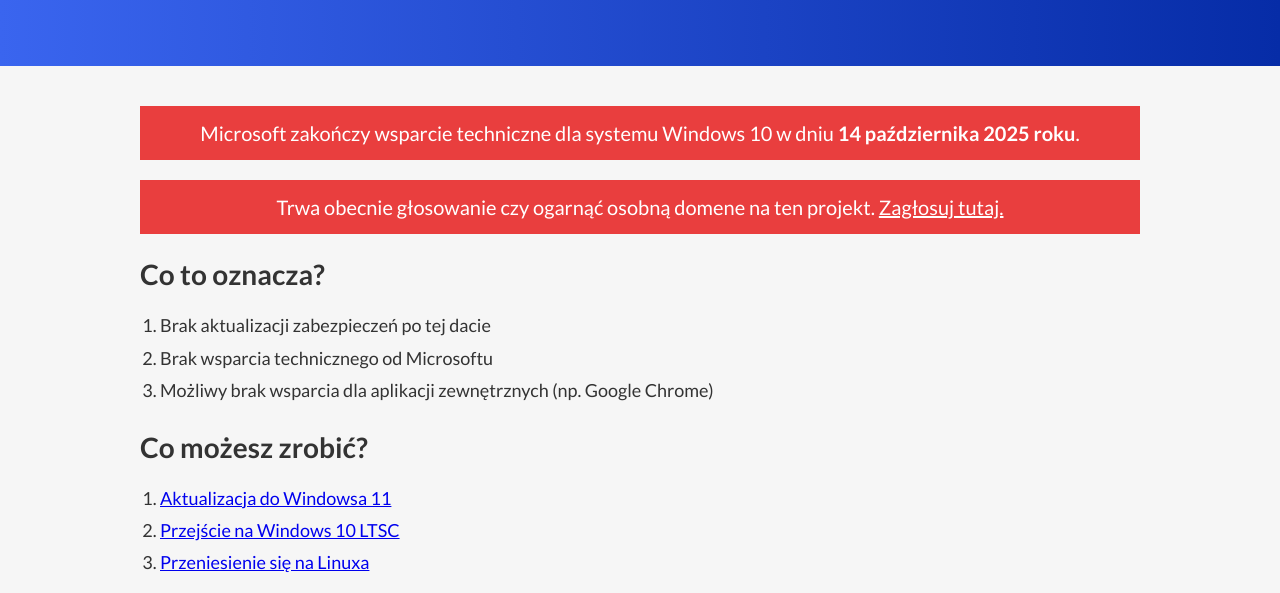
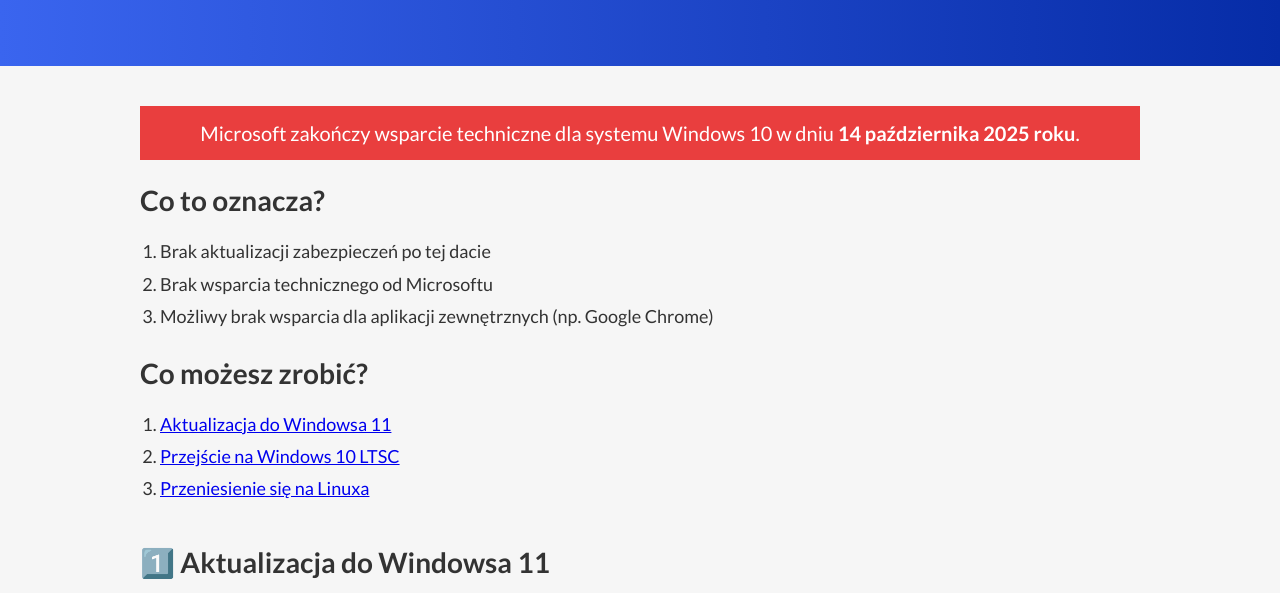
Before and after one commit to RemoraTeam/10eos, a plain HTML site: page index.html in a window 1280 px wide. Shown: the part 180-773 px from the top of the page. Drawn offline with Linux system fonts and the light colour scheme.

Commit message:
Usunięto informacje o głosowaniu

```diff
--- a/index.html
+++ b/index.html
@@ -108,9 +108,6 @@
 <section>
     <div class="highlight">
         Microsoft zakończy wsparcie techniczne dla systemu Windows 10 w dniu <strong>14 października 2025 roku</strong>.
-    </div>
-    <div class="highlight">
-        Trwa obecnie głosowanie czy ogarnąć osobną domene na ten projekt. <a style="color:white" href="https://docs.google.com/forms/d/e/1FAIpQLScFsE6XnIe-BheiuukKefyALUy4nP3LqJHv7qmqsEWAqxtutQ/viewform?usp=header">Zagłosuj tutaj.</a>
     </div>
 
     <h2>Co to oznacza?</h2>
```
